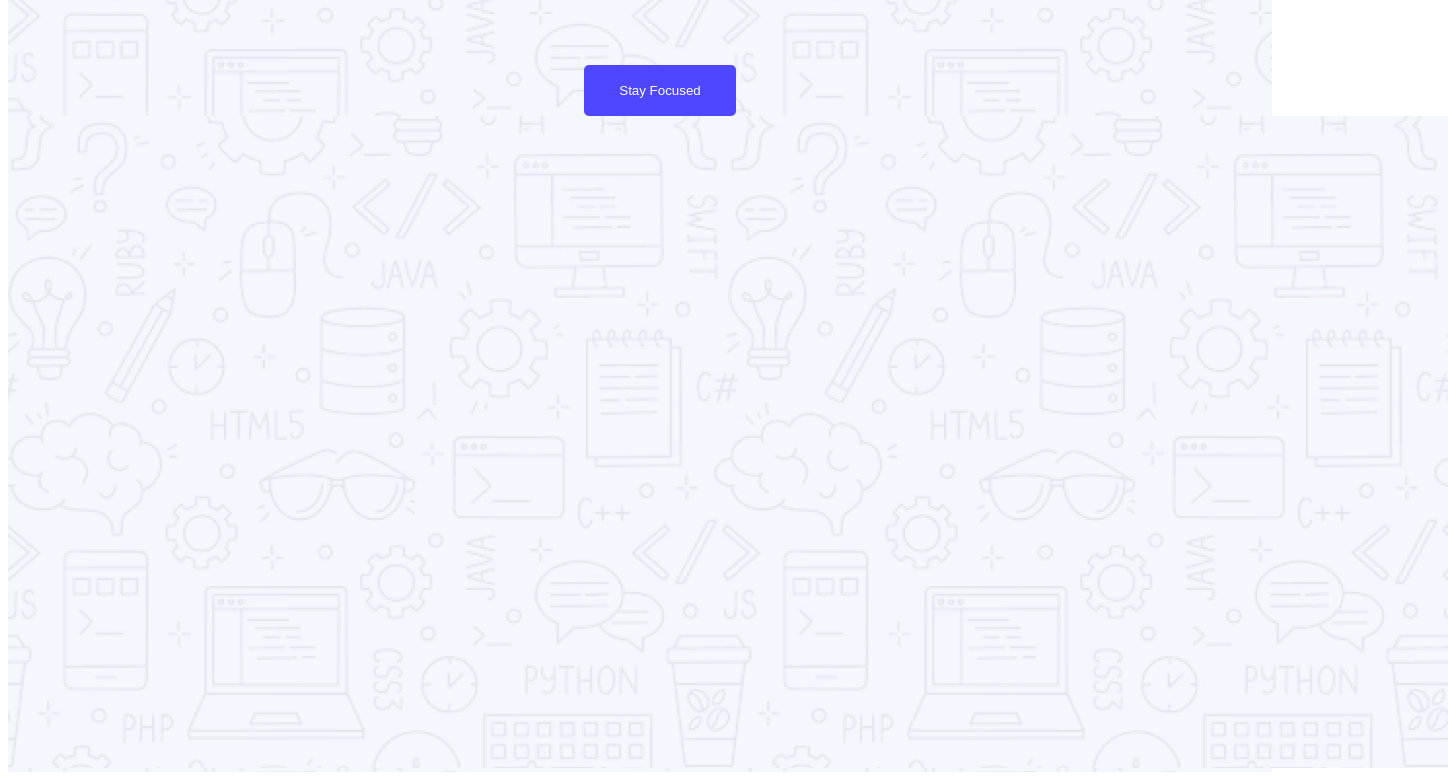
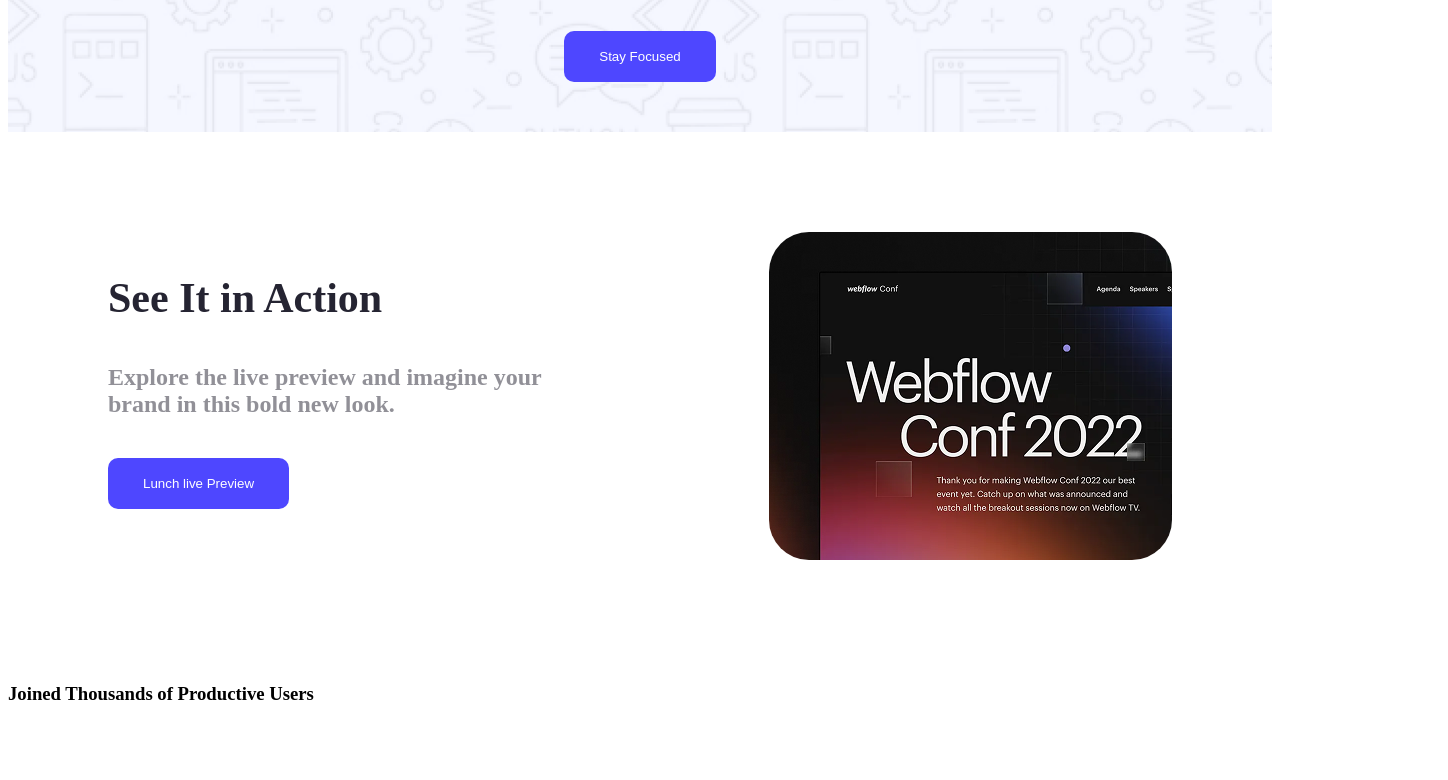
Before and after one commit to web-dev-emon/Assignment-001, a plain HTML site: page index.html in a window 1280 px wide. Shown: the part 429-1209 px from the top of the page, 1448 px wide, since content can reach past the window. After the commit the page ends 1153 px from the top, so only its background shows below. Drawn offline with Linux system fonts and the light colour scheme.

Commit message:
action section

```diff
--- a/index.html
+++ b/index.html
@@ -11,7 +11,7 @@
     <header class="banner">
         <nav>
 <h3 class="logo">LOGO</h3>
-<h1><button class="btn">sign up</button></h1>
+<h3><button class="btn">sign up</button></h3>
         </nav>
 <div >
 
@@ -19,17 +19,34 @@
         <h1>Cool Dark UI Template for Webflow Agencies!</h1>
         <button class="btn">Stay Focused</button>
     </div>
-<img src="Assets/Hero-bg.png" alt="">
+
 </div>
-
-
-
-
+</div>
 
     </header>
     <main>
 
 
+<div class="action-section">
+    <div class="title">
+<h3 class="title-2">See It in Action</h3>
+<h5 class="sub-title">Explore the live preview and imagine your brand in this bold new look.</h5>
+<button class="btn">Lunch live Preview</button>
+
+</div>
+<div>
+    <img  class="imagine" src="Assets/wc-mini.png" alt="">
+</div>
+</div>
+
+<section >
+
+<h3>Joined Thousands of Productive Users</h3>
+
+
+
+
+</section>
 
 
 
--- a/styles2.css
+++ b/styles2.css
@@ -19,21 +19,62 @@ font-weight: 1000;
     color: white;
 padding: 18px 35px;
 border: none;
-border-radius: 5px;
+border-radius: 10px;
+text-align: right;
 
 }
 
+.button:hover{
+
+
+}
 /* banner */
 .banner-content{
 
-font-size: 50px;
-margin-left: 40px;
+font-size: 40px;
+border: none;
+
 text-align: center;
 }
 
 /* header */
 .banner{
 background-image: url('./Assets/Hero-bg.png');
+text-align: center;
+padding: 50px;
+
+}
+/* action section */
+.imagine{
+
+border-radius: 40px;
+
+}
+
+.action-section{
+    display: flex;
+    justify-content: space-between;
+    text-align: center;
+   padding: 100px;
 
 
 }
+
+.title{
+
+text-align: left;
+
+}
+.title-2{
+
+font-size: 42px;
+font-weight: bold;
+color: #252432;
+}
+.sub-title{
+font-size: 24px;
+    max-width: 500px;
+    color: #252432;
+    font-weight: bold;
+    opacity: 50%;
+}
```
